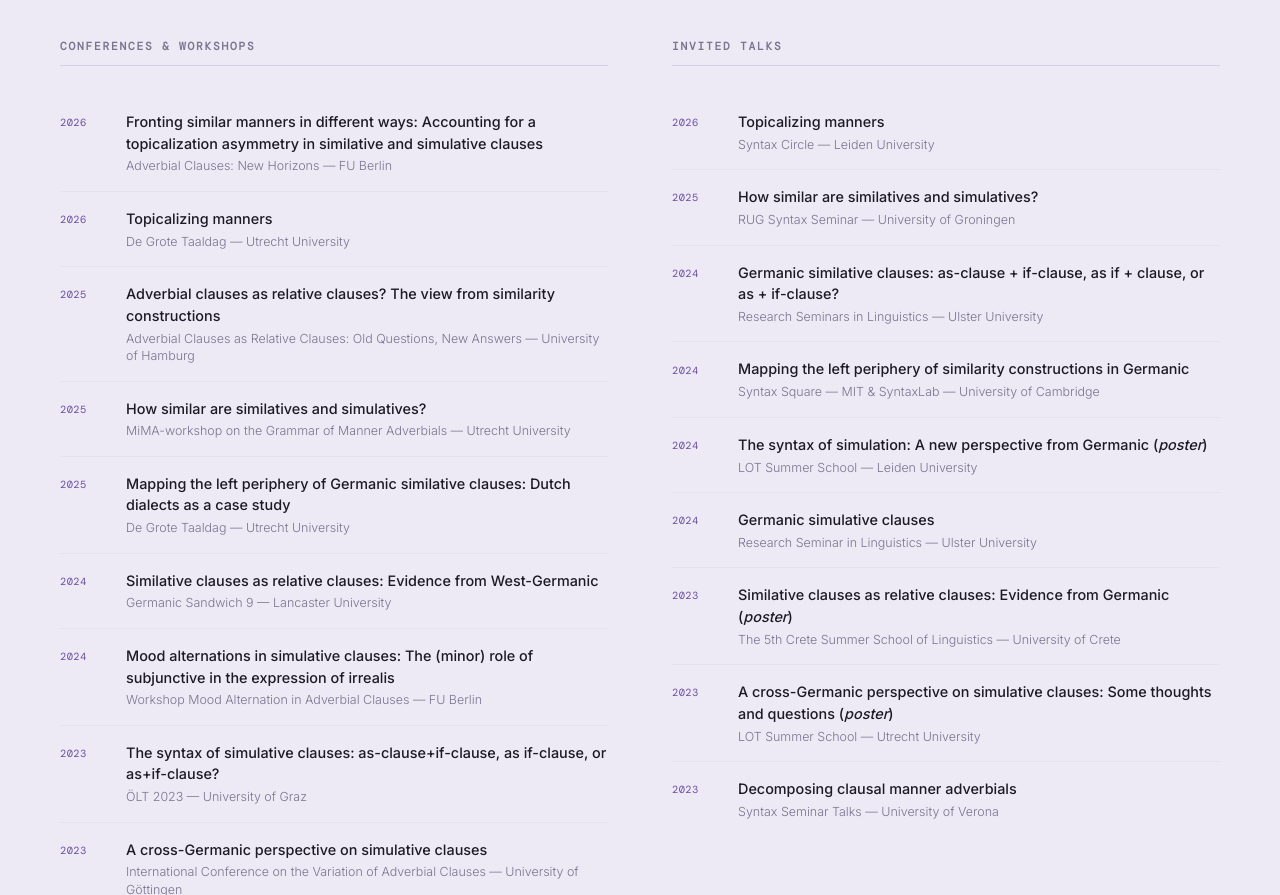
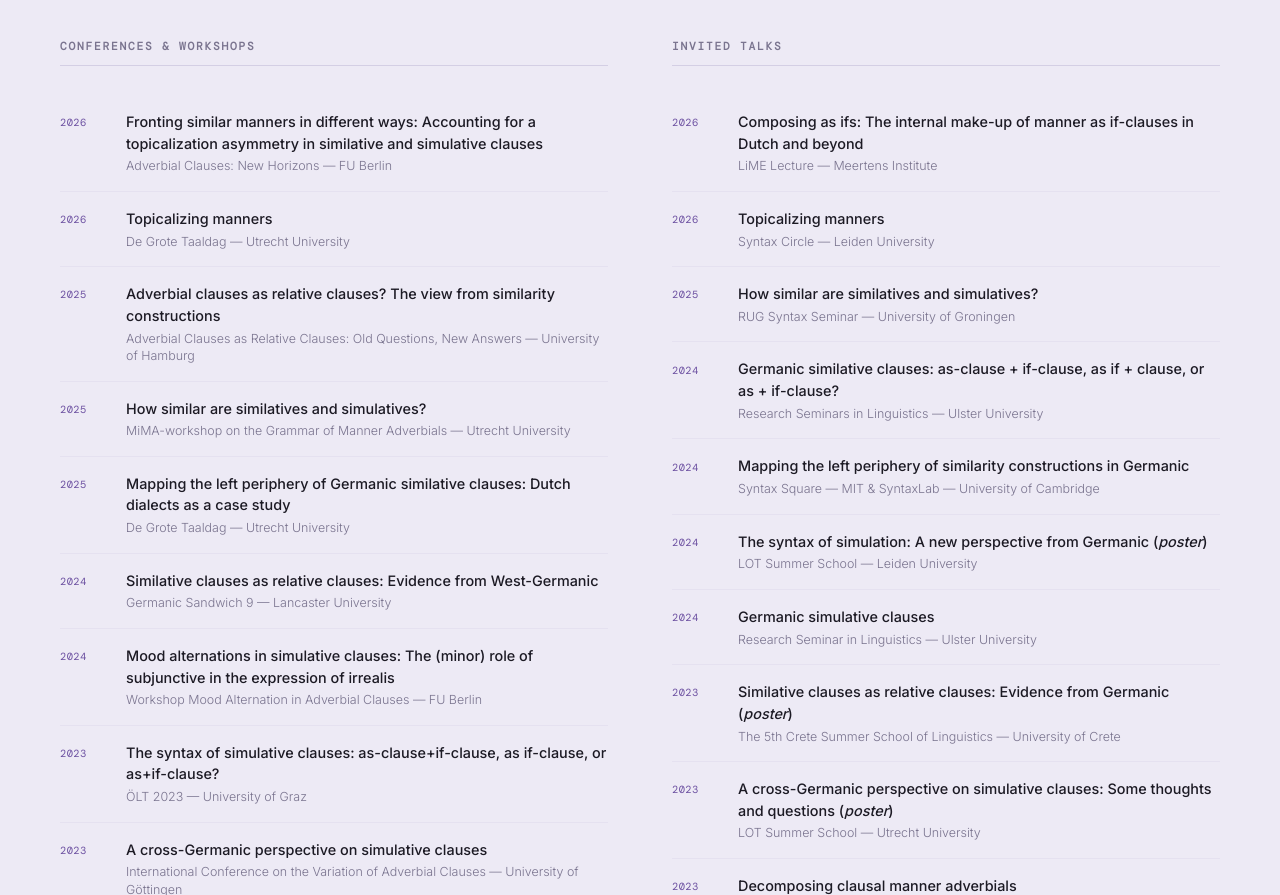
Before and after one commit to martamassaia/martamassaia.github.io, a plain HTML site: page index.html in a window 1280 px wide. Shown: the part 4266-5161 px from the top of the page. Drawn offline with nearby package versions, Linux system fonts and the light colour scheme; a web font is replaced by a local one.

Commit message:
Update index.html

```diff
--- a/index.html
+++ b/index.html
@@ -367,6 +367,15 @@
           <h3 class="talks-group-title">Invited Talks</h3>
           <div class="talk-timeline">
 
+  <div class="talk-item">
+              <span class="talk-year">2026</span>
+              <div class="talk-body">
+                <p class="talk-title">Composing as ifs: The internal make-up of manner as if-clauses in Dutch and beyond</p>
+                <p class="talk-venue">LiME Lecture — Meertens Institute</p>
+              </div>
+            </div>
+
+
             <div class="talk-item">
               <span class="talk-year">2026</span>
               <div class="talk-body">
```
